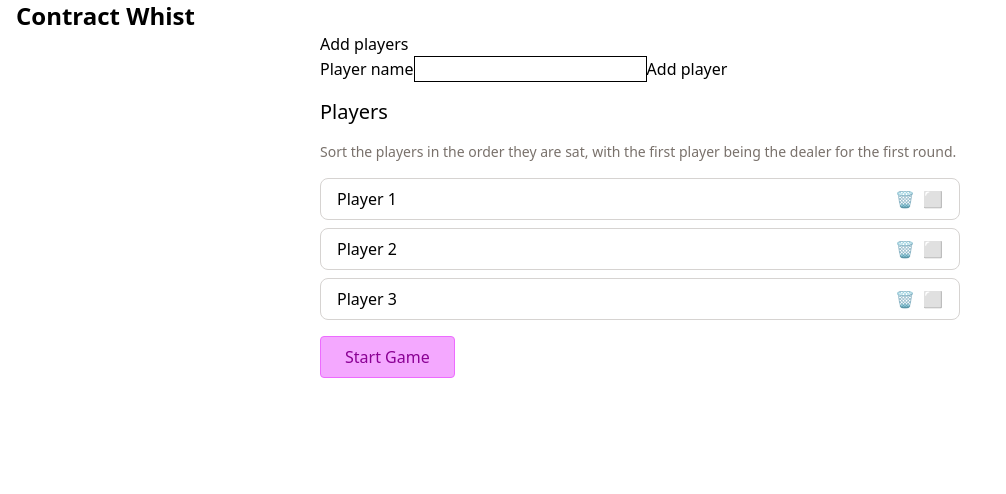
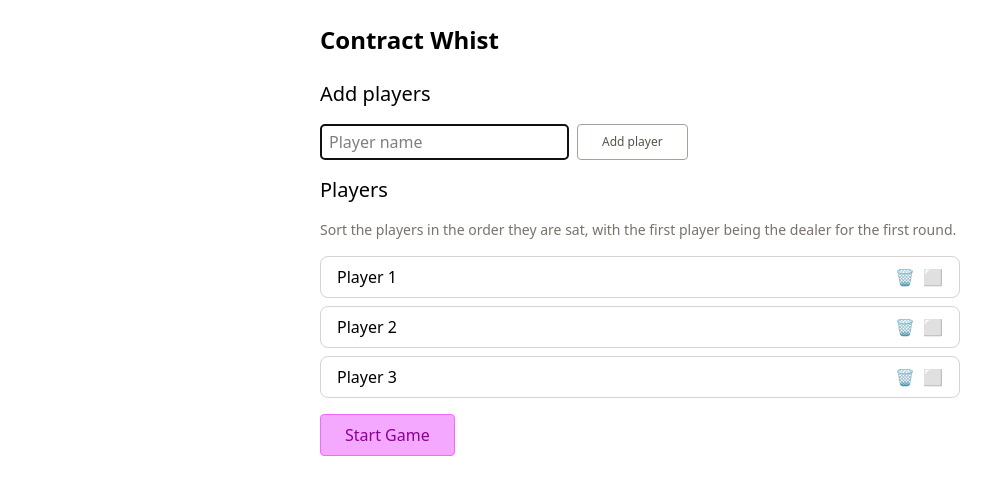
Before and after one commit to harrygr/whist-wizard, a React (Vite) app: page / in a window 1280 px wide. Shown: the top 494 px of the page, without its empty margins (0-1006 px from the left). Built offline with nearby package versions, Linux system fonts and the light colour scheme.

Commit message:
Improve look of player input

```diff
--- a/src/App.tsx
+++ b/src/App.tsx
@@ -1,21 +1,10 @@
-import React, { useEffect } from "react";
-import { gameReducer, Player } from "./GameState";
+import React from "react";
+import { gameReducer } from "./GameState";
 import { Game } from "./components/Game";
 import { PlayerSetup } from "./components/PlayerSetup";
 import { isNonEmptyArray } from "effect/Array";
 
-const initialPlayers: Player[] = [
-  // (1)
-  // { id: "ali1", name: "Alice" },
-  // { id: "bob2", name: "Bob" },
-  // { id: "cha3", name: "Charlie" },
-  // { id: "dav4", name: "David" },
-];
-
 export const App = () => {
-  // useEffect(() => {
-  //   dispatch({ type: "startGame", players: initialPlayers });
-  // }, []);
   const [state, dispatch] = React.useReducer(gameReducer, {
     players: [],
     rounds: [],
@@ -23,7 +12,9 @@ export const App = () => {
 
   return (
     <div className="container mx-auto px-4">
-      <h1 className="font-semibold text-2xl">Contract Whist</h1>
+      <div className="max-w-screen-sm mx-auto my-6">
+        <h1 className="font-semibold text-2xl">Contract Whist</h1>
+      </div>
 
       {isNonEmptyArray(state.players) ? (
         <Game state={state} dispatch={dispatch} />
--- a/src/components/AddPlayerForm.tsx
+++ b/src/components/AddPlayerForm.tsx
@@ -1,5 +1,7 @@
 import { nanoid } from "nanoid";
 import { Player } from "../GameState";
+import { Button } from "./Button";
+import React from "react";
 
 interface Props {
   onAddPlayer: (player: Player) => void;
@@ -17,12 +19,30 @@ export const AddPlayerForm = ({ onAddPlayer }: Props) => {
     onAddPlayer({ id: nanoid(6), name });
     form.reset();
   };
+
+  const id = React.useId();
   return (
     <form onSubmit={onSubmit}>
-      <h2>Add players</h2>
-      <label>Player name</label>
-      <input type="text" name="name" className="border" />
-      <button type="submit">Add player</button>
+      <h2 className="text-xl mb-4">Add players</h2>
+      <div className="flex gap-2 mb-4">
+        <div className="">
+          <label htmlFor={`${id}-name`} className="sr-only">
+            Player name
+          </label>
+          <input
+            autoFocus
+            id={`${id}-name`}
+            type="text"
+            name="name"
+            className="border border-stone-400 rounded h-9 px-2"
+            placeholder="Player name"
+            autoComplete="off"
+          />
+        </div>
+        <Button type="submit" size="small" kind="secondary">
+          Add player
+        </Button>
+      </div>
     </form>
   );
 };
--- a/src/components/Game.tsx
+++ b/src/components/Game.tsx
@@ -24,9 +24,11 @@ export const Game = ({ state, dispatch }: Props) => {
     : "bid";
   return (
     <div>
-      <p>Current round: {currentRound.number}</p>
-      <p>Stage: {roundStage}</p>
-      <hr />
+      <div className="mb-4 max-w-screen-sm mx-auto">
+        <p>Current round: {currentRound.number}</p>
+        <p>Stage: {roundStage}</p>
+      </div>
+
       {roundStage === "bid" && (
         <BidSubmitter
           players={state.players}
--- a/src/components/Scoreboard.tsx
+++ b/src/components/Scoreboard.tsx
@@ -1,77 +1,12 @@
 import classNames from "classnames";
-import {
-  tricksInRound,
-  State,
-  TOTAL_ROUNDS,
-  AccumlatedScore,
-  PlayerScore,
-} from "../GameState";
-import { Array, pipe } from "effect";
+import { tricksInRound, State, TOTAL_ROUNDS } from "../GameState";
 import React from "react";
+import { calculateScores } from "../scoring";
 
 interface Props {
   state: State;
   currentRound: number;
 }
-
-const calculateScores = (
-  players: State["players"],
-  rounds: State["rounds"]
-) => {
-  const scores = pipe(
-    rounds.map((round) => {
-      if (!round.score) {
-        return null;
-      }
-
-      return pipe(
-        Array.zip(players, round.score),
-        Array.map(
-          ([player, score]): PlayerScore => ({
-            id: player.id,
-            bid: score.bid,
-            won: score.won,
-            score: score.won === score.bid ? 10 + score.bid : score.won,
-          })
-        )
-      );
-    }),
-    Array.mapAccum(
-      players.map(() => 0),
-      (acc: Array<number | null>, roundScores) => {
-        if (!roundScores) {
-          return [acc, null];
-        }
-        const roundScoresWithCumulative = pipe(
-          Array.zip(acc, roundScores),
-          Array.map(
-            ([playerTotal, playerScore]): AccumlatedScore => ({
-              ...playerScore,
-              cumulativeScore:
-                playerScore.score !== null
-                  ? (playerTotal ?? 0) + playerScore.score
-                  : null,
-            })
-          )
-        );
-
-        return [
-          roundScoresWithCumulative.map(
-            ({ cumulativeScore }) => cumulativeScore
-          ),
-          roundScoresWithCumulative,
-        ];
-      }
-    ),
-    ([, result]) => result
-  );
-
-  return pipe(
-    rounds,
-    Array.map((round) => round.number),
-    Array.zip(scores)
-  );
-};
 
 export const Scoreboard = ({ state, currentRound }: Props) => {
   const scores = calculateScores(state.players, state.rounds);
--- /dev/null
+++ b/src/scoring.tsx
@@ -0,0 +1,69 @@
+import { pipe, Array } from "effect";
+import { AccumlatedScore, PlayerScore, State } from "./GameState";
+
+/**
+ * Calculate the scores for each player in each round, including a running total.
+ *
+ * @param players
+ * @param rounds
+ * @returns an array of tuples, where each tuple contains the round number and an array of player scores for that round.
+ */
+export const calculateScores = (
+  players: State["players"],
+  rounds: State["rounds"]
+) => {
+  const scores = pipe(
+    rounds,
+    Array.map((round) => {
+      if (!round.score) {
+        return null;
+      }
+
+      return pipe(
+        Array.zip(players, round.score),
+        Array.map(
+          ([player, score]): PlayerScore => ({
+            id: player.id,
+            bid: score.bid,
+            won: score.won,
+            score: score.won === score.bid ? 10 + score.bid : score.won,
+          })
+        )
+      );
+    }),
+    Array.mapAccum(
+      players.map(() => 0),
+      (acc: Array<number | null>, roundScores) => {
+        if (!roundScores) {
+          return [acc, null];
+        }
+        const roundScoresWithCumulative = pipe(
+          Array.zip(acc, roundScores),
+          Array.map(
+            ([playerTotal, playerScore]): AccumlatedScore => ({
+              ...playerScore,
+              cumulativeScore:
+                playerScore.score !== null
+                  ? (playerTotal ?? 0) + playerScore.score
+                  : null,
+            })
+          )
+        );
+
+        return [
+          roundScoresWithCumulative.map(
+            ({ cumulativeScore }) => cumulativeScore
+          ),
+          roundScoresWithCumulative,
+        ];
+      }
+    ),
+    ([, result]) => result
+  );
+
+  return pipe(
+    rounds,
+    Array.map((round) => round.number),
+    Array.zip(scores)
+  );
+};
```
